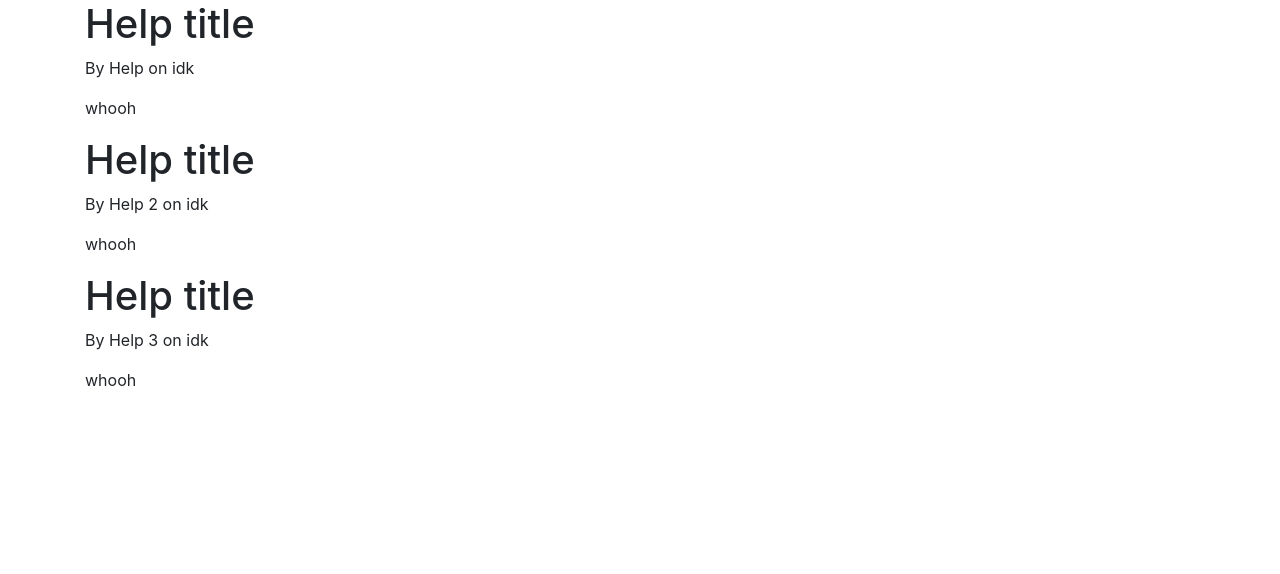
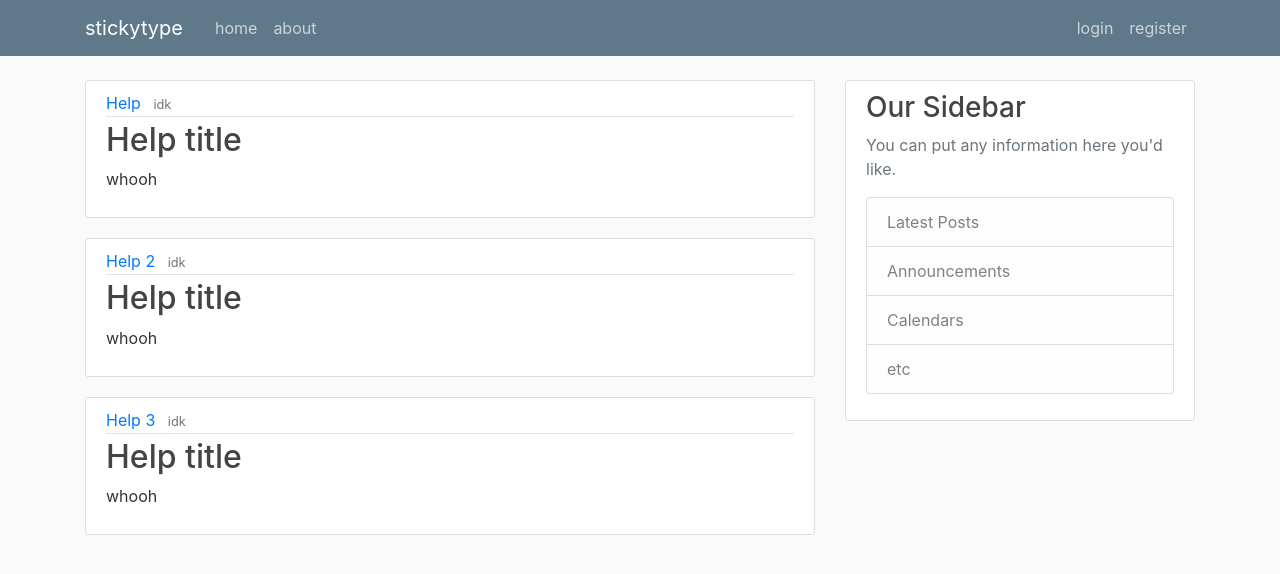
Before and after one commit to ayinfly/stickytype, a Django app: page / in a window 1280 px wide. Shown: the top 574 px of the page. Run offline with Django 4.2, Linux system fonts and the light colour scheme; some libraries are stand-ins or nearby versions.

Commit message:
add navbar and sidebar

```diff
--- /dev/null
+++ b/django_project/type/static/type/main.css
@@ -0,0 +1,84 @@
+body {
+    background: #fafafa;
+    color: #333333;
+    margin-top: 5rem;
+}
+
+h1, h2, h3, h4, h5, h6 {
+    color: #444444;
+}
+
+ul {
+    margin: 0;
+}
+
+.bg-steel {
+    background-color: #5f788a;
+}
+
+.site-header .navbar-nav .nav-link {
+    color: #cbd5db;
+}
+
+.site-header .navbar-nav .nav-link:hover {
+    color: #ffffff;
+}
+
+.site-header .navbar-nav .nav-link.active {
+    font-weight: 500;
+}
+
+.content-section {
+    background: #ffffff;
+    padding: 10px 20px;
+    border: 1px solid #dddddd;
+    border-radius: 3px;
+    margin-bottom: 20px;
+}
+
+.article-title {
+    color: #444444;
+}
+
+a.article-title:hover {
+    color: #428bca;
+    text-decoration: none;
+}
+
+.article-content {
+    white-space: pre-line;
+}
+
+.article-img {
+    height: 65px;
+    width: 65px;
+    margin-right: 16px;
+}
+
+.article-metadata {
+    padding-bottom: 1px;
+    margin-bottom: 4px;
+    border-bottom: 1px solid #e3e3e3
+}
+
+.article-metadata a:hover {
+    color: #333;
+    text-decoration: none;
+}
+
+.article-svg {
+    width: 25px;
+    height: 25px;
+    vertical-align: middle;
+}
+
+.account-img {
+    height: 125px;
+    width: 125px;
+    margin-right: 20px;
+    margin-bottom: 16px;
+}
+
+.account-heading {
+    font-size: 2.5rem;
+}
--- a/django_project/type/templates/type/base.html
+++ b/django_project/type/templates/type/base.html
@@ -1,3 +1,4 @@
+{% load static %}
 <!DOCTYPE html>
 <html lang="en">
 <head>
@@ -8,6 +9,7 @@
     <!-- Bootstrap CSS -->
     <link rel="stylesheet" href="https://cdn.jsdelivr.net/npm/bootstrap@4.0.0/dist/css/bootstrap.min.css" integrity="sha384-Gn5384xqQ1aoWXA+058RXPxPg6fy4IWvTNh0E263XmFcJlSAwiGgFAW/dAiS6JXm" crossorigin="anonymous">
 
+    <link rel="stylesheet" type="text/css" href="{% static 'type/main.css' %}">
     <!-- title choices -->
     {% if title %}
         <title>stickytype | {{ title }}</title>
@@ -16,9 +18,47 @@
     {% endif %}
 </head>
 <body>
-    <div class="container">
-        {% block content %}{% endblock %}
-    </div>
+    <header class="site-header">
+        <nav class="navbar navbar-expand-md navbar-dark bg-steel fixed-top">
+            <div class="container">
+                <a class="navbar-brand mr-4" href="/">stickytype</a>
+                <button class="navbar-toggler" type="button" data-toggle="collapse" data-target="#navbarToggle" aria-controls="navbarToggle" aria-expanded="false" aria-label="Toggle navigation">
+                    <span class="navbar-toggler-icon"></span>
+                </button>
+                <div class="collapse navbar-collapse" id="navbarToggle">
+                    <div class="navbar-nav mr-auto">
+                        <a class="nav-item nav-link" href="{% url 'type-home'%}">home</a>
+                        <a class="nav-item nav-link" href="{% url 'type-about'%}">about</a>
+                    </div>
+                    <!-- Navbar Right Side -->
+                    <div class="navbar-nav">
+                        <a class="nav-item nav-link" href="#">login</a>
+                        <a class="nav-item nav-link" href="#">register</a>
+                    </div>
+                </div>
+            </div>
+        </nav>
+    </header>
+    <main role="main" class="container">
+        <div class="row">
+            <div class="col-md-8">
+                {% block content %}{% endblock %}
+            </div>
+            <div class="col-md-4">
+                <div class="content-section">
+                    <h3>Our Sidebar</h3>
+                    <p class='text-muted'>You can put any information here you'd like.
+                    <ul class="list-group">
+                        <li class="list-group-item list-group-item-light">Latest Posts</li>
+                        <li class="list-group-item list-group-item-light">Announcements</li>
+                        <li class="list-group-item list-group-item-light">Calendars</li>
+                        <li class="list-group-item list-group-item-light">etc</li>
+                    </ul>
+                    </p>
+                </div>
+            </div>
+        </div>
+    </main>
 
     <!-- Optional JavaScript -->
     <!-- jQuery first, then Popper.js, then Bootstrap JS -->
--- a/django_project/type/templates/type/home.html
+++ b/django_project/type/templates/type/home.html
@@ -1,8 +1,15 @@
 {% extends "type/base.html" %}
 {% block content%}
     {% for post in posts %}
-        <h1>{{ post.title }}</h1>
-        <p>By {{ post.author }} on {{ post.date_posted}}</p>
-        <p>{{ post.content }}</p>
+        <article class="media content-section">
+            <div class="media-body">
+            <div class="article-metadata">
+                <a class="mr-2" href="#">{{ post.author }}</a>
+                <small class="text-muted">{{ post.date_posted }}</small>
+            </div>
+            <h2><a class="article-title" href="#">{{ post.title }}</a></h2>
+            <p class="article-content">{{ post.content }}</p>
+            </div>
+        </article>
     {% endfor %}
 {% endblock content%}
```
